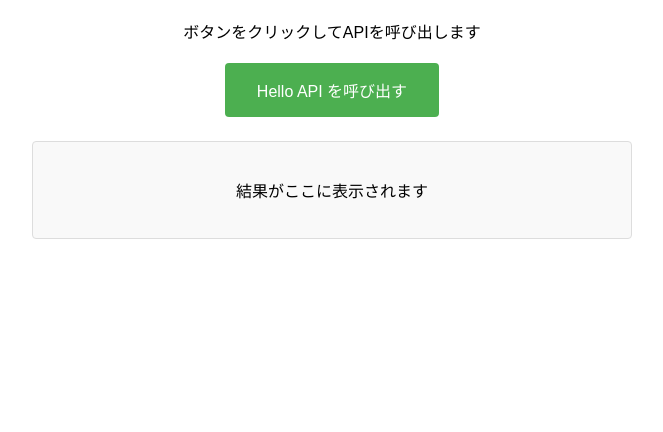
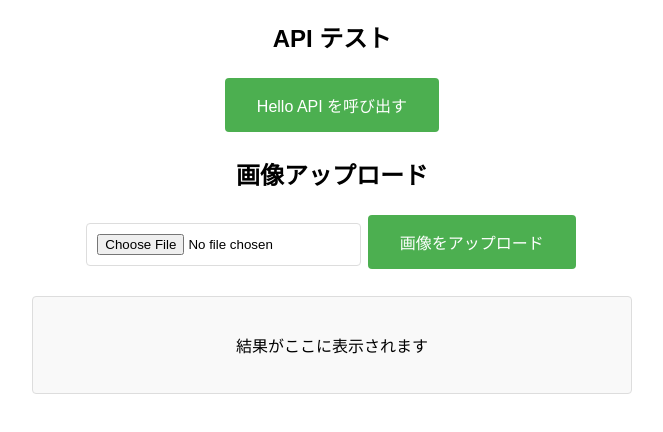
Before and after one commit to idw-coder/contact-s3cf-lambda, a plain HTML site: page frontend/index.html in a window 1280 px wide. Shown: the part 140-572 px from the top of the page, without its empty margins (308-971 px from the left). Drawn offline with Linux system fonts and the light colour scheme.

Commit message:
fix: 画像アップロード機能を追加し、API呼び出しのUIを整理

```diff
--- a/frontend/index.html
+++ b/frontend/index.html
@@ -29,6 +29,12 @@
             background-color: #cccccc;
             cursor: not-allowed;
         }
+        input[type="file"] {
+            margin: 10px 0;
+            padding: 10px;
+            border: 1px solid #ddd;
+            border-radius: 4px;
+        }
         #result {
             margin-top: 20px;
             padding: 20px;
@@ -47,31 +53,35 @@
 </head>
 <body>
     <h1>Hello API テスト</h1>
-    <p>ボタンをクリックしてAPIを呼び出します</p>
 
-    <button id="callApiButton" onclick="callHelloApi()">Hello API を呼び出す</button>
+    <div>
+        <h2>API テスト</h2>
+        <button id="callApiButton" onclick="callHelloApi()">Hello API を呼び出す</button>
+    </div>
+
+    <div>
+        <h2>画像アップロード</h2>
+        <input type="file" id="fileInput" accept="image/*">
+        <button id="uploadButton" onclick="uploadImage()">画像をアップロード</button>
+    </div>
 
     <div id="result">
         <p>結果がここに表示されます</p>
     </div>
 
     <script>
-        // GitHub Actions のログから取得できる "HelloApiEndpoint" の値を使用
         const API_BASE_URL = 'https://oiejd6jp3m.execute-api.ap-northeast-1.amazonaws.com';
 
         async function callHelloApi() {
             const button = document.getElementById('callApiButton');
             const resultDiv = document.getElementById('result');
 
-            // ボタンを無効化
             button.disabled = true;
             button.textContent = '呼び出し中...';
 
-            // 結果をクリア
             resultDiv.innerHTML = '<p>API を呼び出しています...</p>';
 
             try {
-                // API を呼び出し
                 const response = await fetch(`${API_BASE_URL}/hello`, {
                     method: 'GET',
                     headers: {
@@ -85,36 +95,95 @@
 
                 const data = await response.json();
 
-                // 成功時の表示
                 resultDiv.innerHTML = `
                     <div class="success">
                         <h3>API 呼び出し成功</h3>
                         <p><strong>メッセージ:</strong> ${data.message}</p>
-                        <details>
-                            <summary>レスポンス詳細</summary>
-                            <pre>${JSON.stringify(data, null, 2)}</pre>
-                        </details>
                     </div>
                 `;
 
             } catch (error) {
-                // エラー時の表示
                 resultDiv.innerHTML = `
                     <div class="error">
                         <h3>エラーが発生しました</h3>
                         <p><strong>エラー:</strong> ${error.message}</p>
-                        <p><strong>確認事項:</strong></p>
-                        <ul style="text-align: left;">
-                            <li>API_BASE_URL が正しく設定されているか</li>
-                            <li>CORS設定が正しいか</li>
-                            <li>Lambda関数が正常に動作しているか</li>
-                        </ul>
                     </div>
                 `;
             } finally {
-                // ボタンを再有効化
                 button.disabled = false;
                 button.textContent = 'Hello API を呼び出す';
+            }
+        }
+
+        async function uploadImage() {
+            const fileInput = document.getElementById('fileInput');
+            const button = document.getElementById('uploadButton');
+            const resultDiv = document.getElementById('result');
+
+            if (!fileInput.files[0]) {
+                resultDiv.innerHTML = `
+                    <div class="error">
+                        <p>画像ファイルを選択してください</p>
+                    </div>
+                `;
+                return;
+            }
+
+            const file = fileInput.files[0];
+
+            button.disabled = true;
+            button.textContent = 'アップロード中...';
+
+            try {
+                // 署名付きURLを取得
+                const uploadResponse = await fetch(`${API_BASE_URL}/upload`, {
+                    method: 'POST',
+                    headers: {
+                        'Content-Type': 'application/json'
+                    },
+                    body: JSON.stringify({
+                        fileName: file.name,
+                        fileType: file.type
+                    })
+                });
+
+                if (!uploadResponse.ok) {
+                    throw new Error(`Upload URL取得失敗: ${uploadResponse.status}`);
+                }
+
+                const { uploadUrl, key } = await uploadResponse.json();
+
+                // S3に直接アップロード
+                const s3Response = await fetch(uploadUrl, {
+                    method: 'PUT',
+                    headers: {
+                        'Content-Type': file.type
+                    },
+                    body: file
+                });
+
+                if (!s3Response.ok) {
+                    throw new Error(`S3アップロード失敗: ${s3Response.status}`);
+                }
+
+                resultDiv.innerHTML = `
+                    <div class="success">
+                        <h3>画像アップロード成功</h3>
+                        <p><strong>ファイル名:</strong> ${file.name}</p>
+                        <p><strong>S3キー:</strong> ${key}</p>
+                    </div>
+                `;
+
+            } catch (error) {
+                resultDiv.innerHTML = `
+                    <div class="error">
+                        <h3>アップロードエラー</h3>
+                        <p><strong>エラー:</strong> ${error.message}</p>
+                    </div>
+                `;
+            } finally {
+                button.disabled = false;
+                button.textContent = '画像をアップロード';
             }
         }
     </script>
```
